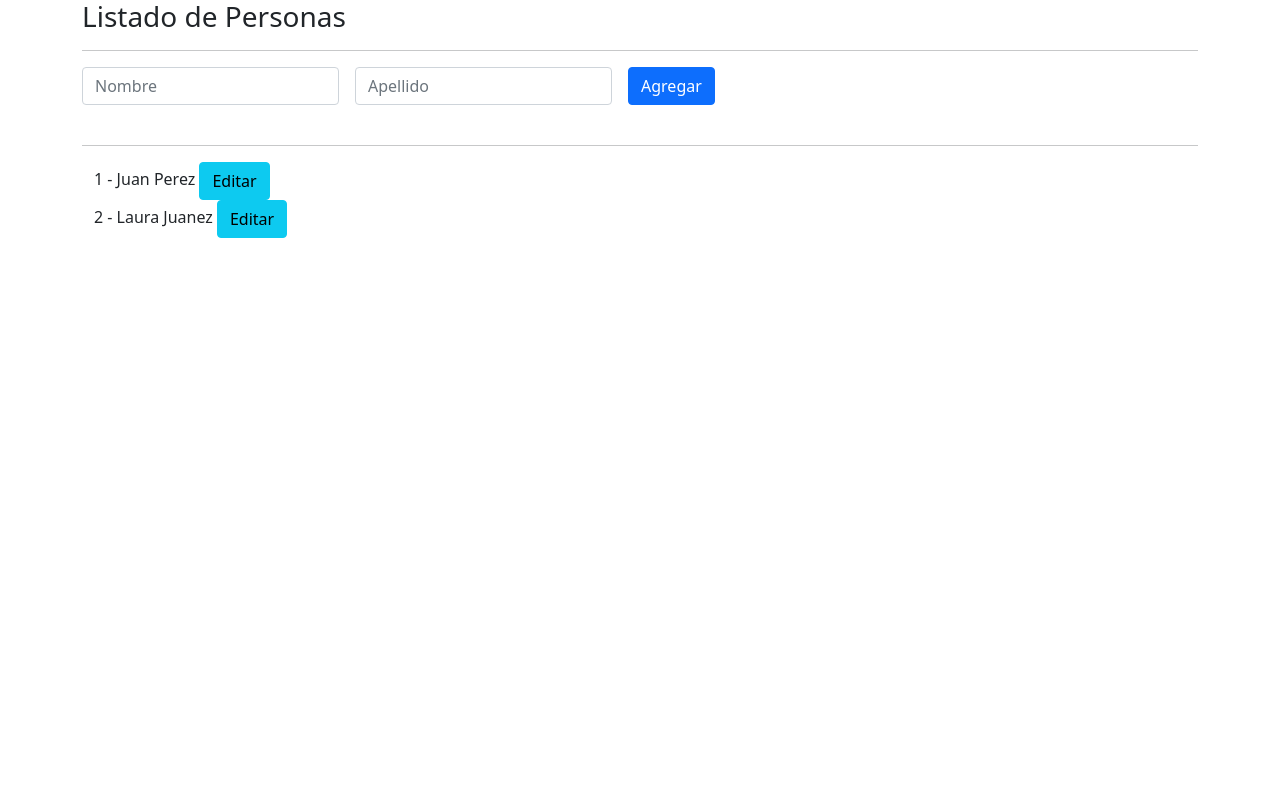
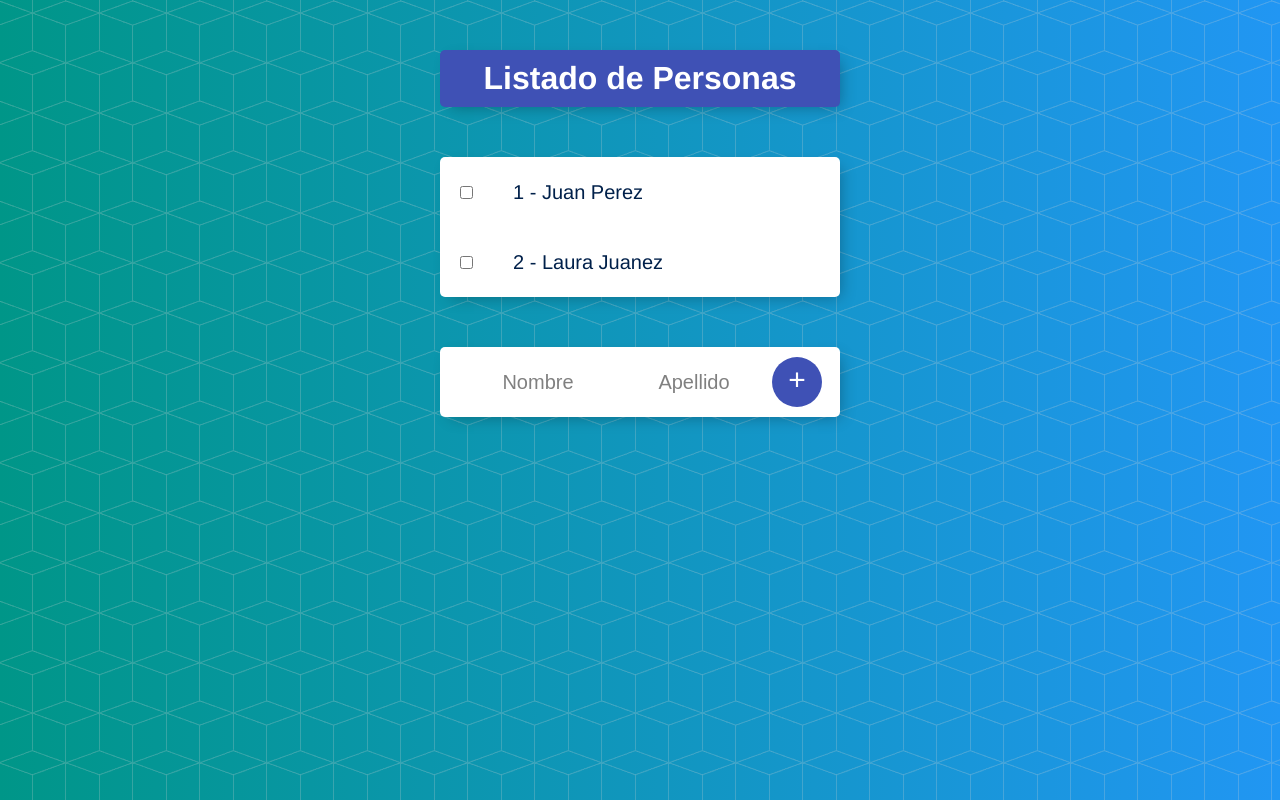
Before and after one commit to jonny1811/listado-personas-angular, an Angular app: page / in a window 1280 px wide. Shown: the top 800 px of the page. Built offline with nearby package versions, Linux system fonts and the light colour scheme.

Commit message:
refactor: add new visual changes without bootstrap

```diff
--- a/angular.json
+++ b/angular.json
@@ -27,13 +27,9 @@
               "src/assets"
             ],
             "styles": [
-              "src/styles.css",
-              "node_modules/bootstrap/dist/css/bootstrap.min.css"
+              "src/styles.css"
             ],
-            "scripts": [
-              "node_modules/popper.js/dist/umd/popper.min.js",
-              "node_modules/bootstrap/dist/js/bootstrap.min.js"
-            ]
+            "scripts": []
           },
           "configurations": {
             "production": {
--- a/src/app/app.component.html
+++ b/src/app/app.component.html
@@ -1,10 +1,12 @@
-<div class="container">
-  <div class="col">
-    <h3>{{ title }}</h3>
-  </div>
-  <hr />
-  <app-formulario></app-formulario>
-  <hr />
+<div class="box" id="heading">
+  <h1>{{ title }}</h1>
+</div>
+
+<div class="box">
   <app-persona *ngFor="let personaElement of personas; let i = index" [persona]="personaElement" [index]="i">
   </app-persona>
 </div>
+
+<div class="box">
+  <app-formulario></app-formulario>
+</div>
--- a/src/app/formulario/formulario.component.html
+++ b/src/app/formulario/formulario.component.html
@@ -1,15 +1,8 @@
-<form class="row g-3">
-  <div class="col-auto mb-4">
-    <label for="nombre" class="visually-hidden ">Nombre</label>
-    <input type="text" name="nombre" id="nombre" placeholder="Nombre" class="form-control" #nameInput>
-  </div>
-  <div class="col-auto mb-4">
-    <label for="apellido" class="visually-hidden">Apellido</label>
-    <input type="text" name="apellido" id="apellido" placeholder="Apellido" class="form-control" #lastnameInput>
-  </div>
-  <div class="col">
-    <button type="submit" class="btn btn-primary" (click)="addPeople()">
-      Agregar
-    </button>
-  </div>
+<form class="item">
+
+  <input type="text" name="nombre" id="nombre" placeholder="Nombre" [(ngModel)]="nameInput">
+
+  <input type="text" name="apellido" id="apellido" placeholder="Apellido" [(ngModel)]="lastnameInput">
+
+  <button type="submit" (click)="addPeople()">+</button>
 </form>
--- a/src/app/formulario/formulario.component.ts
+++ b/src/app/formulario/formulario.component.ts
@@ -1,4 +1,4 @@
-import { Component, OnInit, ElementRef, ViewChild } from '@angular/core';
+import { Component, OnInit } from '@angular/core';
 import { LoggingService } from '../LoggingService.service';
 import { Persona } from '../persona.model';
 import { PersonasService } from '../personas.service';
@@ -10,10 +10,8 @@ import { PersonasService } from '../personas.service';
 })
 export class FormularioComponent implements OnInit {
 
-  // nameInput: string = '';
-  // lastnameInput: string = '';
-  @ViewChild('nameInput') nameInput: ElementRef;
-  @ViewChild('lastnameInput') lastnameInput: ElementRef;
+  nameInput: string = '';
+  lastnameInput: string = '';
 
   constructor(
     private loggingService: LoggingService,
@@ -27,7 +25,7 @@ export class FormularioComponent implements OnInit {
   }
 
   addPeople(): void {
-    let newPeople = new Persona(this.nameInput.nativeElement.value, this.lastnameInput.nativeElement.value);
+    let newPeople = new Persona(this.nameInput, this.lastnameInput);
     // this.loggingService.sendMessageConsole('Enviamos esta persona:' + JSON.stringify(newPeople));
     // this.createdPeople.emit(newPeople);
     this.personasService.addPeople(newPeople);
@@ -35,8 +33,8 @@ export class FormularioComponent implements OnInit {
   }
 
   cleanInput(): void {
-    this.nameInput.nativeElement.value = '';
-    this.lastnameInput.nativeElement.value = '';
+    this.nameInput = '';
+    this.lastnameInput = '';
   }
 
 }
--- a/src/app/persona/persona.component.html
+++ b/src/app/persona/persona.component.html
@@ -1,12 +1,4 @@
-<div class="container">
-  <div class="row">
-    <div class="col">
-      <div>
-        {{ index + 1 }} - {{ persona.name }} {{ persona.lastname }}
-        <button type="submit" class="btn btn-info" (click)="emitGreetings()">
-          Editar
-        </button>
-      </div>
-    </div>
-  </div>
+<div class="item">
+  <input type="checkbox" (click)="emitGreetings()" />
+  <p>{{ index + 1 }} - {{ persona.name }} {{ persona.lastname }}</p>
 </div>
--- a/src/styles.css
+++ b/src/styles.css
@@ -1 +1,89 @@
-/* You can add global styles to this file, and also import other style files */
+html {
+  background-color: #2196f3;
+  min-height: 1000px;
+  font-family: "helvetica neue";
+  background: url(./assets/bg-pattern.png), #2196f3;
+  background: url(./assets/bg-pattern.png),
+    -webkit-gradient(linear, right top, left top, from(#2196f3), to(#009688));
+  background: url(./assets/bg-pattern.png),
+    linear-gradient(to left, #2196f3, #009688);
+}
+
+h1 {
+  color: #fff;
+  padding: 10px;
+}
+
+.box {
+  max-width: 400px;
+  margin: 50px auto;
+  background: white;
+  border-radius: 5px;
+  box-shadow: 5px 5px 15px -5px rgba(0, 0, 0, 0.3);
+}
+
+#heading {
+  background-color: #3f51b5;
+  text-align: center;
+}
+
+.item {
+  min-height: 70px;
+  display: flex;
+  align-items: center;
+  border-bottom: 1px solid #f1f1f1;
+}
+
+.item:last-child {
+  border-bottom: 0;
+}
+
+input[type="checkbox"] {
+  margin: 20px;
+}
+
+p {
+  margin: 0;
+  padding: 20px;
+  font-size: 20px;
+  font-weight: 200;
+  color: #00204a;
+}
+
+form {
+  text-align: center;
+  margin-left: 20px;
+}
+
+button {
+  min-height: 50px;
+  width: 50px;
+  border-radius: 50%;
+  border-color: transparent;
+  background-color: #3f51b5;
+  color: #fff;
+  font-size: 30px;
+  padding-bottom: 6px;
+  border-width: 0;
+}
+
+input[type="text"] {
+  text-align: center;
+  height: 60px;
+  top: 10px;
+  border: none;
+  background: transparent;
+  font-size: 20px;
+  font-weight: 200;
+  width: 40%;
+}
+
+input[type="text"]:focus {
+  outline: none;
+  box-shadow: inset 0 -3px 0 0 #3f51b5;
+}
+
+::placeholder {
+  color: grey;
+  opacity: 1;
+}
```
Also changed, not shown: src/assets/bg-pattern.png (added).
